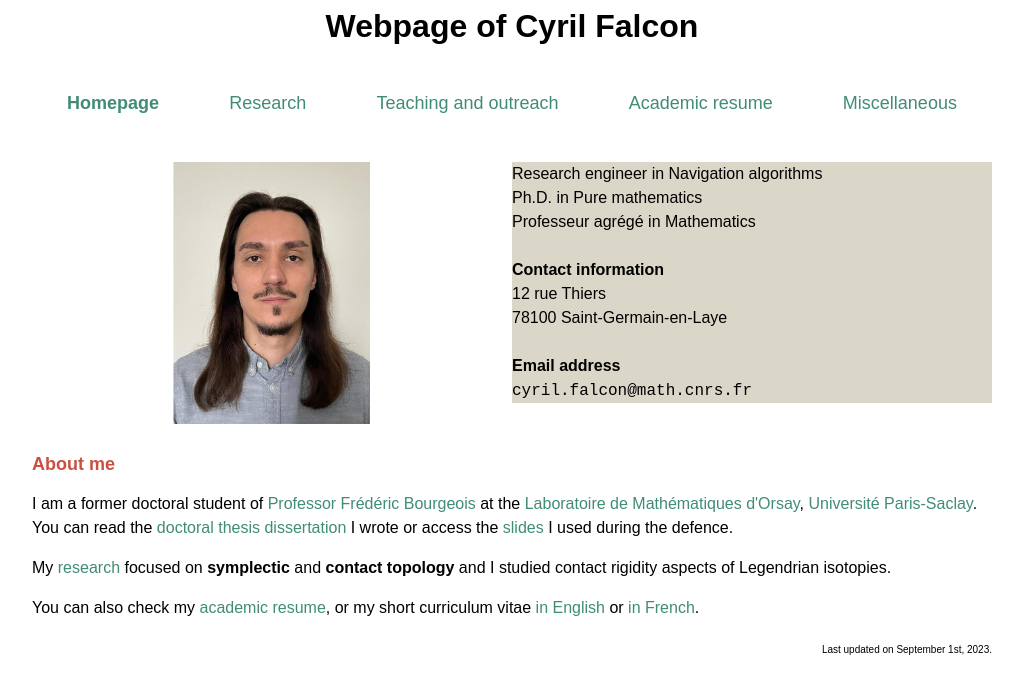
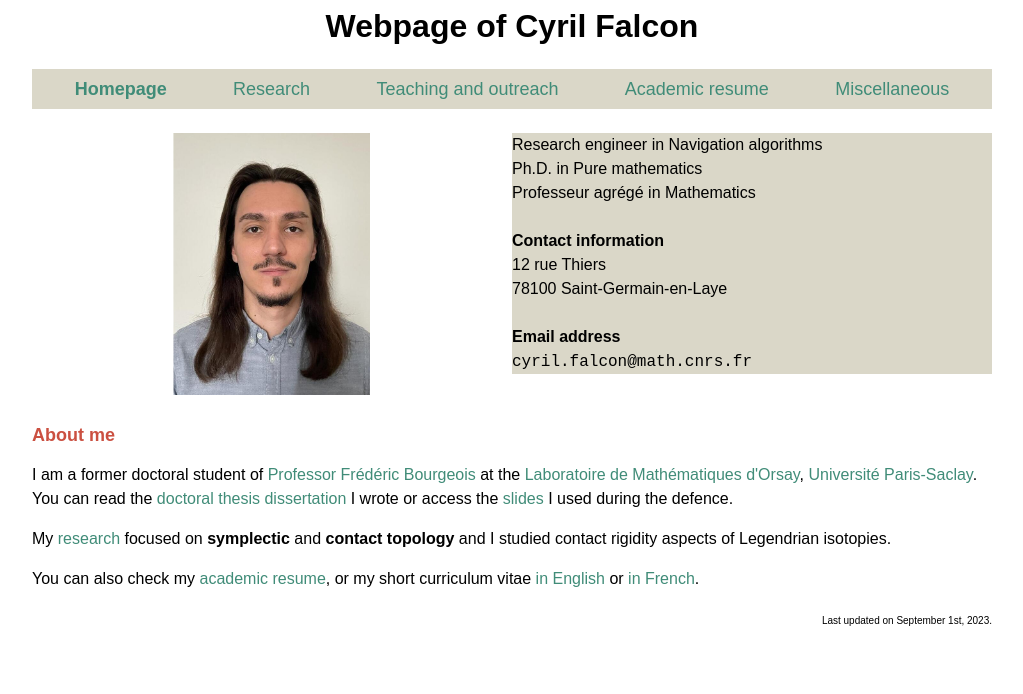
Before and after one commit to Cyril-Falcon/Cyril-Falcon.github.io, a plain HTML site: page index.html in a window 1280 px wide. Shown: the whole page, without its empty margins (128-1151 px from the left). Drawn offline with Linux system fonts and the light colour scheme.

Commit message:
Navigation bar

```diff
--- a/style.css
+++ b/style.css
@@ -14,11 +14,24 @@ header{
 }
 
 nav{
-	display:flex;
-	justify-content: space-around;
-	font-size: large;
-	margin-top: 5%;
-	margin-bottom: 5%;
+    display: flex;
+    justify-content: space-around;
+    font-size: large;
+    margin-top: 2.5%;
+    margin-bottom: 2.5%;
+    background-color: rgb(218,215,200);
+    padding: 1%;
+}
+
+nav a{
+    color: rgb(64,140,120);
+    text-decoration: none;
+    transition: color 0.5s ease;
+}
+
+nav a:hover{
+    color: rgb(203,80,65);
+    text-decoration: underline;
 }
 
 section{
```
